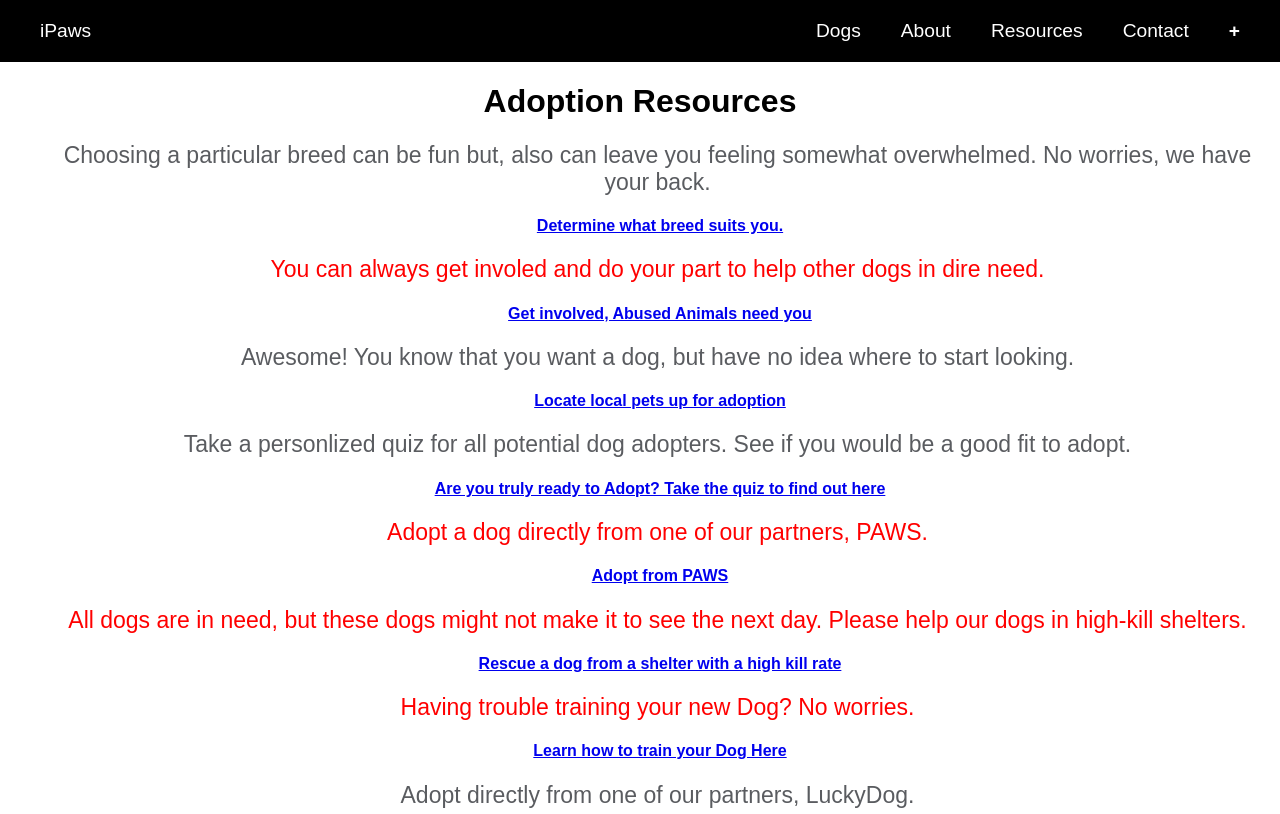
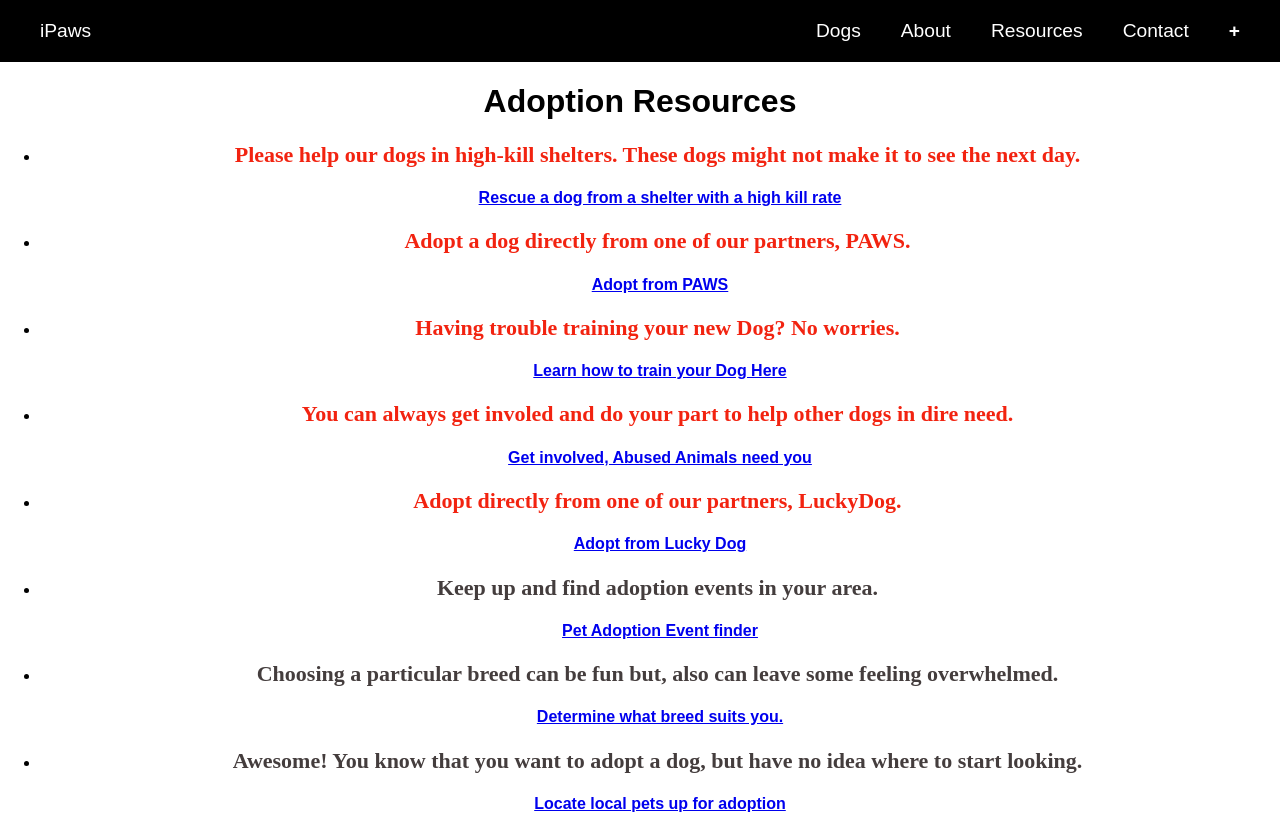
Before and after one commit to danmcquade/ipaws-front-end, a React (Create React App) app: page /resources in a window 1280 px wide. Shown: the top 814 px of the page. Built offline with nearby package versions, Linux system fonts and the light colour scheme.

Commit message:
resources page

```diff
--- a/src/Resources/Resources.css
+++ b/src/Resources/Resources.css
@@ -3,7 +3,6 @@
 text-align: center;
 height: 10px;
 color: black;
-
 }
 
 .Resources_content {
@@ -11,61 +10,80 @@ color: black;
   text-align: center;
 
 
+
 }
 
 .text-first {
-  color: #5a5c60;
+  color: #443d3d;
   font-size: 23px;
   margin: 10px 5px 0 0;
+  font-family: 'Bangers';font-size: 22px;
+  text-align: center;
+
 }
 
 .text-second {
-  color: red;
+  color: #f22310;
   font-size: 23px;
   margin: 10px 5px 0 0;
+  font-family: 'Bangers';font-size: 22px;
+
 
 }
 
 .text-third {
-  color: #5a5c60;
+  color: #443d3d;
   font-size: 23px;
   margin: 10px 5px 0 0;
+  font-family: 'Bangers';font-size: 22px;
+
 }
 
 .text-forth {
-  color: #5a5c60;
+  color: #443d3d;
   font-size: 23px;
   margin: 10px 5px 0 0;
+  font-family: 'Bangers';font-size: 22px;
+
 
 }
 .text-fifth {
-  color: red;
+  color: #f22310;
   font-size: 23px;
   margin: 10px 5px 0 0;
+  font-family: 'Bangers';font-size: 22px;
+}
+
+.text-sixth {
+  color: #f22310;
+  font-size: 23px;
+  margin: 10px 5px 0 0;
+  font-family: 'Bangers';font-size: 22px;
 
 }
 
-.text-sixth {
-  color: red;
-  font-size: 23px;
-  margin: 10px 5px 0 0;
-}
-
   .text-seventh {
-    color: red;
+    color: #f22310;
     font-size: 23px;
     margin: 10px 5px 0 0;
+    font-family: 'Bangers';font-size: 22px;
+
+
 
   }
   .text-eigth {
-    color: #5a5c60;
+    color: #f22310;
     font-size: 23px;
     margin: 10px 5px 0 0;
+    font-family: 'Bangers';font-size: 22px;
+
   }
 
     .text-ninth {
-      color: #5a5c60;
+      color: #443d3d;
       font-size: 23px;
       margin: 10px 5px 0 0;
+      font-family: 'Bangers';font-size: 22px;
+
 
     }
--- a/src/Resources/Resources.js
+++ b/src/Resources/Resources.js
@@ -2,21 +2,25 @@ import React, { Component } from 'react'
 import { Link } from 'react-router-dom'
 import './Resources.css'
 
+
+
+
 class Resources extends Component {
-  render () {
-    return (
-      <div>
+  render(){
+ return (
+        <div>
         <h1> Adoption Resources </h1>
         <ul>
-          <div><p className="text-first">Choosing a particular breed can be fun but, also can leave you feeling somewhat overwhelmed. No worries, we have your back.</p> <a href='http://www.animalplanet.com/breed-selector/dog-breeds.html'><h4>Determine what breed suits you.</h4></a></div>
-          <div><p className="text-second">You can always get involed and do your part to help other dogs in dire need.</p> <a href='https://www.aspca.org/?pagename=adopt_home'><h4>Get involved, Abused Animals need you</h4></a></div>
-          <div><p className="text-third">Awesome! You know that you want a dog, but have no idea where to start looking.</p> <a href='https://www.petfinder.com/'><h4>Locate local pets up for adoption</h4></a></div>
-          <div><p className="text-forth">Take a personlized quiz for all potential dog adopters. See if you would be a good fit to adopt.</p> <a href='http://dogtime.com/quiz/am-i-ready-for-a-dog'><h4>Are you truly ready to Adopt? Take the quiz to find out here</h4></a></div>
-          <div><p className="text-fifth">Adopt a dog directly from one of our partners, PAWS.</p> <a href='https://www.paws.org/cats-and-dogs/after-you-adopt/'><h4>Adopt from PAWS</h4></a></div>
-          <div><p className="text-sixth">All dogs are in need, but these dogs might not make it to see the next day. Please help our dogs in high-kill shelters.</p> <a href='http://www.citydogsrescuedc.org/about.html#.WjgfT7Q-c6g'><h4>Rescue a dog from a shelter with a high kill rate</h4></a></div>
-          <div><p className="text-seventh">Having trouble training your new Dog? No worries.</p> <a href='https://www.thespruce.com/train-a-shelter-or-rescue-dog-1118219'><h4>Learn how to train your Dog Here</h4></a></div>
-          <div><p className="text-eigth">Adopt directly from one of our partners, LuckyDog.</p> <a href='https://www.luckydoganimalrescue.org/adopt'><h4>Adopt from Lucky Dog</h4></a></div>
-          <div><p className="text-ninth">Keep up and find adoption events in your area.</p> <a href='https://www.petfinder.com/calendar/'><h4>Pet Adoption Event finder</h4></a></div>
+          <li><div><p className="text-sixth"><strong>Please help our dogs in high-kill shelters. These dogs might not make it to see the next day.</strong></p> <a href='http://www.citydogsrescuedc.org/about.html#.WjgfT7Q-c6g'><h4>Rescue a dog from a shelter with a high kill rate</h4></a></div></li>
+          <li><div><p className="text-fifth"><strong>Adopt a dog directly from one of our partners, PAWS.</strong></p> <a href='https://www.paws.org/cats-and-dogs/after-you-adopt/'><h4>Adopt from PAWS</h4></a></div></li>
+          <li><div><p className="text-seventh"><strong>Having trouble training your new Dog? No worries.</strong></p> <a href='https://www.thespruce.com/train-a-shelter-or-rescue-dog-1118219'><h4>Learn how to train your Dog Here</h4></a></div></li>
+          <li><div><p className="text-second"><strong>You can always get involed and do your part to help other dogs in dire need.</strong></p> <a href='https://www.aspca.org/?pagename=adopt_home'><h4>Get involved, Abused Animals need you</h4></a></div></li>
+          <li><div><p className="text-eigth"><strong>Adopt directly from one of our partners, LuckyDog.</strong></p> <a href='https://www.luckydoganimalrescue.org/adopt'><h4>Adopt from Lucky Dog</h4></a></div></li>
+          <li><div><p className="text-ninth"><strong>Keep up and find adoption events in your area.</strong></p> <a href='https://www.petfinder.com/calendar/'><h4>Pet Adoption Event finder</h4></a></div></li>
+          <li><div><p className="text-first"><strong>Choosing a particular breed can be fun but, also can leave some feeling overwhelmed.</strong></p> <a href='http://www.animalplanet.com/breed-selector/dog-breeds.html'><h4>Determine what breed suits you.</h4></a></div></li>
+          <li><div><p className="text-third"><strong>Awesome! You know that you want to adopt a dog, but have no idea where to start looking.</strong></p> <a href='https://www.petfinder.com/'><h4>Locate local pets up for adoption</h4></a></div></li>
+          <li><div><p className="text-forth"><strong>Take a personlized quiz for all potential dog adopters. See if you would be a good fit to adopt.</strong></p> <a href='http://dogtime.com/quiz/am-i-ready-for-a-dog'><h4>Are you truly ready to Adopt? Take the quiz to find out here</h4></a></div></li>
+
         </ul>
       </div>
     )
```
